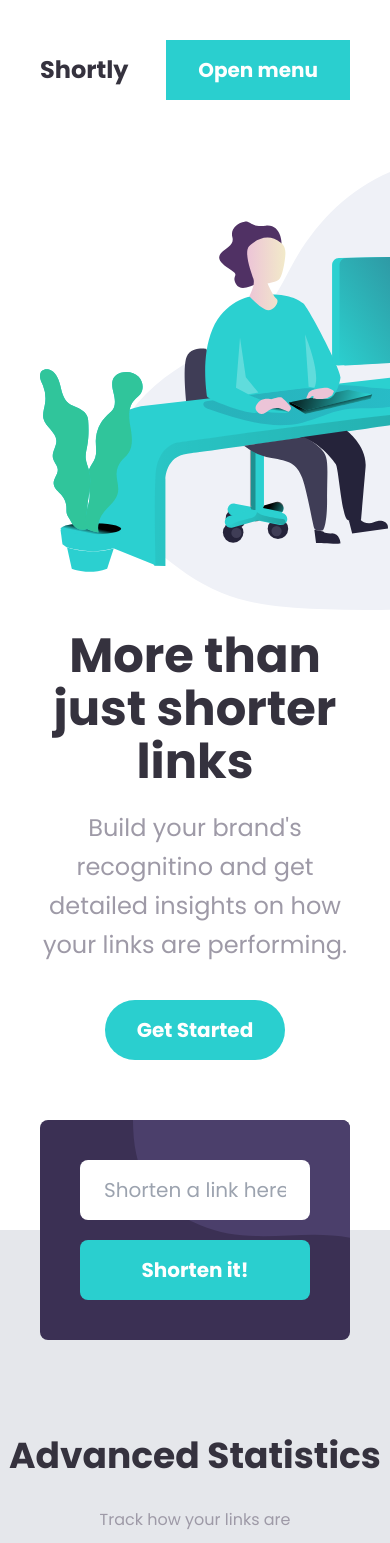
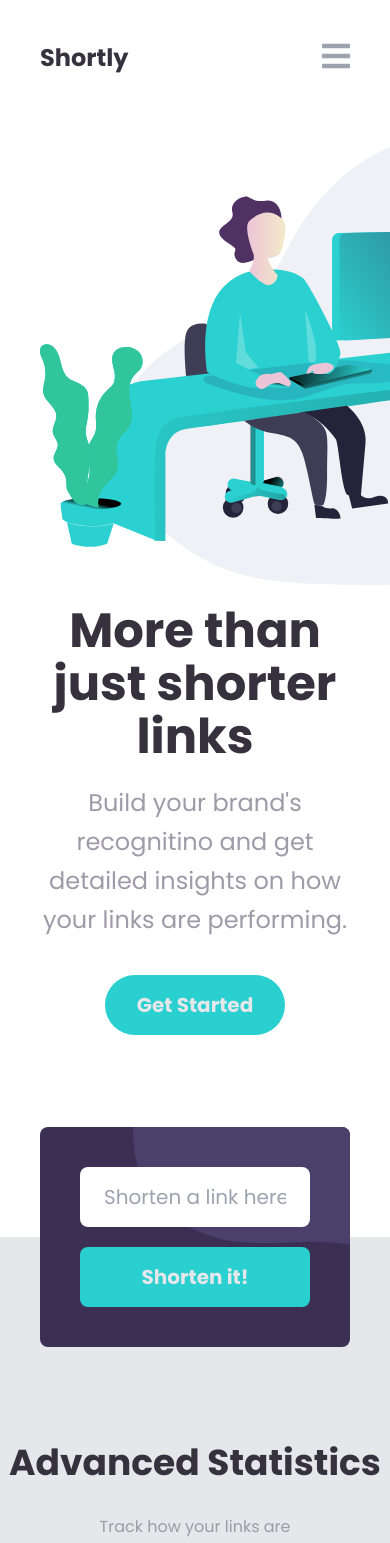
Before and after one commit to radoRandriamahandry/url-shorening, a Vue app: page / in a window 390 px wide. Shown: the top 1543 px of the page. Built offline with nearby package versions, Linux system fonts and the light colour scheme.

Commit message:
feat: add animation to the menu and hamburger menu

```diff
--- a/src/components/UI/TheNavBar.vue
+++ b/src/components/UI/TheNavBar.vue
@@ -25,43 +25,58 @@
       <button class="rounded-full btn">Sign Up</button>
     </div>
 
+    <!-- Hamburger button -->
     <div class="md:hidden" @click="toggleMenuHandler">
-      <button
+      <transition
+        mode="out-in"
+        enter-active-class="transition-all duration-300 ease-out"
+        enter-from-active-class="transform -rotate-90"
+        leave-active-class="transition-all duration-300 ease-in"
+        leave-to-class="transform rotate-90"
+      >
+        <FontAwesomeIcon
           v-if="isOpen"
-        class="z-30 transition-all duration-300 ease-in bg-red-400 btn"
-      >
-        Close menu
-      </button>
-      <button
-        v-if="!isOpen"
-        class="z-0 transition-all duration-300 ease-in btn"
-      >
-        Open menu
-      </button>
+          class="text-gray-400"
+          :icon="['fas', 'times']"
+          size="2x"
+        />
+        <FontAwesomeIcon
+          v-else
+          class="text-gray-400"
+          :icon="['fas', 'bars']"
+          size="2x"
+        />
+      </transition>
     </div>
+    <!-- END hamburger button -->
   </div>
 
   <!-- Mobile menu -->
-
+  <transition
+    enter-active-class="transition-all duration-300 ease-out"
+    enter-from-class="transform -translate-y-5 "
+    leave-active-class="transition-all duration-150 ease-in"
+    leave-to-class="transform -translate-y-5 "
+  >
     <div
       v-if="isOpen"
       class="absolute z-10 h-[490px] w-full px-10 top-[130px] pr-22"
     >
       <div v-click-away="clickAwayHandler" class="h-full">
         <div
-        class="flex flex-col items-center justify-center gap-10 px-8 py-12 text-xl font-bold text-gray-200  bg-primary-violet rounded-3xl"
+          class="flex flex-col items-center justify-center gap-10 px-8 py-12 text-xl font-bold text-gray-300  bg-primary-violet rounded-3xl"
         >
-        <div>
+          <div class="hover:text-white">
             <router-link to="#">Features</router-link>
           </div>
-        <div>
+          <div class="hover:text-white">
             <router-link to="#">Pricing</router-link>
           </div>
-        <div>
+          <div class="hover:text-white">
             <router-link to="#">Resources</router-link>
           </div>
           <div class="w-full h-px bg-gray-500"></div>
-        <div>
+          <div class="hover:text-white">
             <button class="text-xl font-bold">Login</button>
           </div>
           <div>
@@ -70,7 +85,7 @@
         </div>
       </div>
     </div>
-
+  </transition>
   <!-- END mobile menu -->
 </template>
 
--- a/src/components/layouts/HeroSection.vue
+++ b/src/components/layouts/HeroSection.vue
@@ -15,8 +15,9 @@
     <section
       class="relative grid h-full max-w-screen-lg px-10 pb-10 mx-auto  md:grid-cols-5 xl:px-0"
     >
+      <!-- Hero content -->
       <div
-        class="flex flex-col justify-center gap-5 text-center  md:col-span-2 lg:col-span-3 md:text-left"
+        class="flex flex-col justify-center gap-5 pb-8 text-center  md:col-span-2 lg:col-span-3 md:text-left"
       >
         <h1
           class="
@@ -38,6 +39,8 @@
           <button class="rounded-full btn">Get Started</button>
         </div>
       </div>
+      <!-- END hero content -->
+
       <div class="items-center hidden md:flex">
         <img
           class="absolute transform scale-90"
--- a/src/index.css
+++ b/src/index.css
@@ -11,7 +11,7 @@
     -webkit-text-size-adjust: 100%;
   }
   .btn {
-    @apply px-8 py-4 text-xl font-semibold text-white md:py-3 md:px-5 bg-primary-cyan md:font-normal md:text-base hover:opacity-80;
+    @apply px-8 py-4 text-xl font-semibold text-gray-200 transition-all duration-150 ease-in md:py-3 md:px-5 bg-primary-cyan md:font-normal md:text-base hover:bg-opacity-60 hover:text-white;
   }
   p {
     @apply text-neutral-violet;
--- a/src/main.js
+++ b/src/main.js
@@ -9,8 +9,16 @@ import {
   faPinterest,
   faInstagram,
 } from "@fortawesome/free-brands-svg-icons"
+import { faBars, faTimes } from "@fortawesome/free-solid-svg-icons"
 
-library.add(faFacebookSquare, faTwitter, faPinterest, faInstagram)
+library.add(
+  faFacebookSquare,
+  faTwitter,
+  faPinterest,
+  faInstagram,
+  faBars,
+  faTimes
+)
 
 import "./index.css"
 
```
Lines whose indentation alone changed are shown as unchanged.
